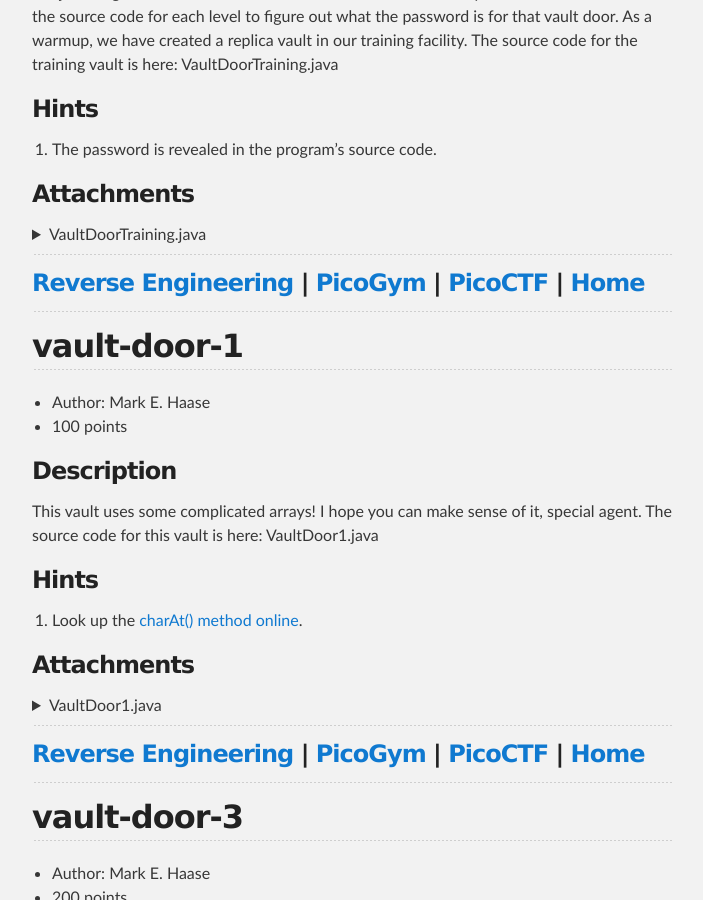
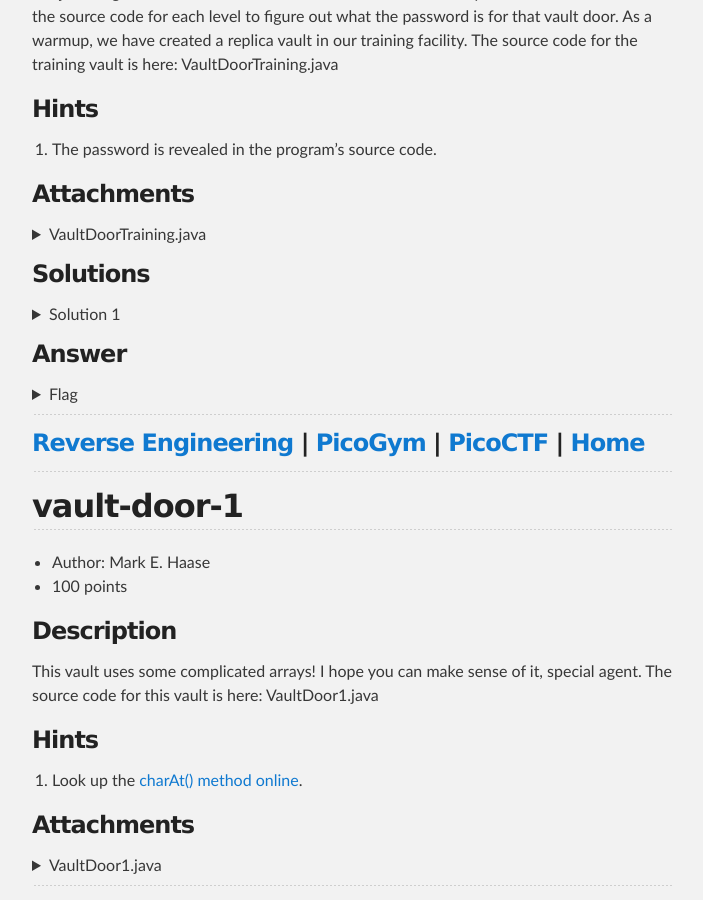
Before and after one commit to djm89uk/djm89uk.github.io, a Jekyll site: the page built from picogym_re.md, in a window 1280 px wide and 900 px high, scrolled down 1383 px. Shown: the whole window, without its empty margins (288-991 px from the left). Built offline with Jekyll 4.4.1, drawn with Linux system fonts in a browser that asks for light colours; our own code applies the rules of GitHub Pages for plain Markdown files; Markdown is read by kramdown in place of the engine named in the settings.

Commit message:
Update picogym_re.md

```diff
--- a/picogym_re.md
+++ b/picogym_re.md
@@ -77,6 +77,22 @@ class VaultDoorTraining {
         return password.equals("w4rm1ng_Up_w1tH_jAv4_3808d338b46");
     }
 }
+~~~
+
+</details>
+
+### Solutions
+<details>
+<summary markdown="span">Solution 1</summary>
+
+</details>
+
+### Answer
+<details>
+<summary markdown="span">Flag</summary>
+
+~~~
+picoCTF{}
 ~~~
 
 </details>
```
